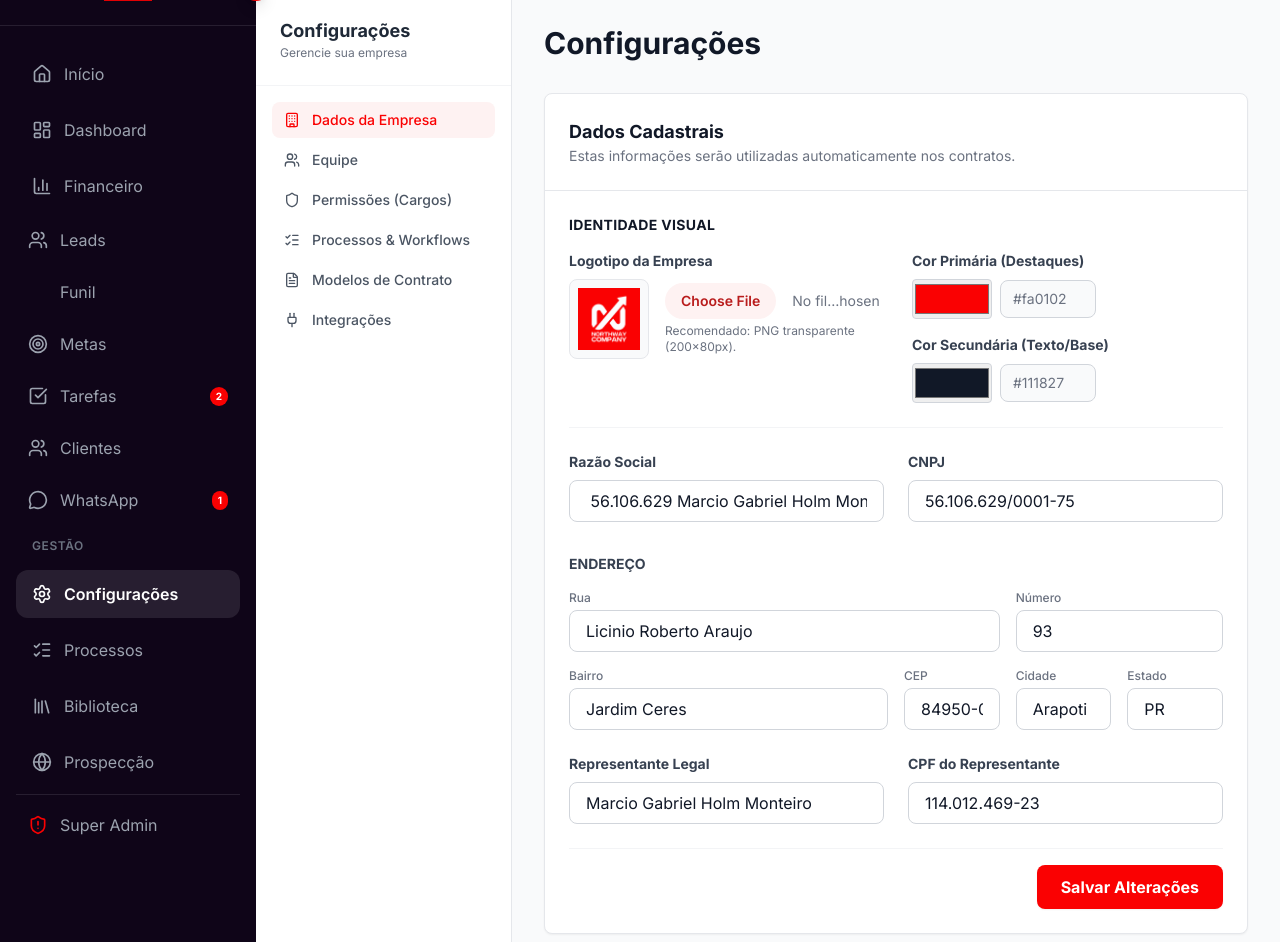
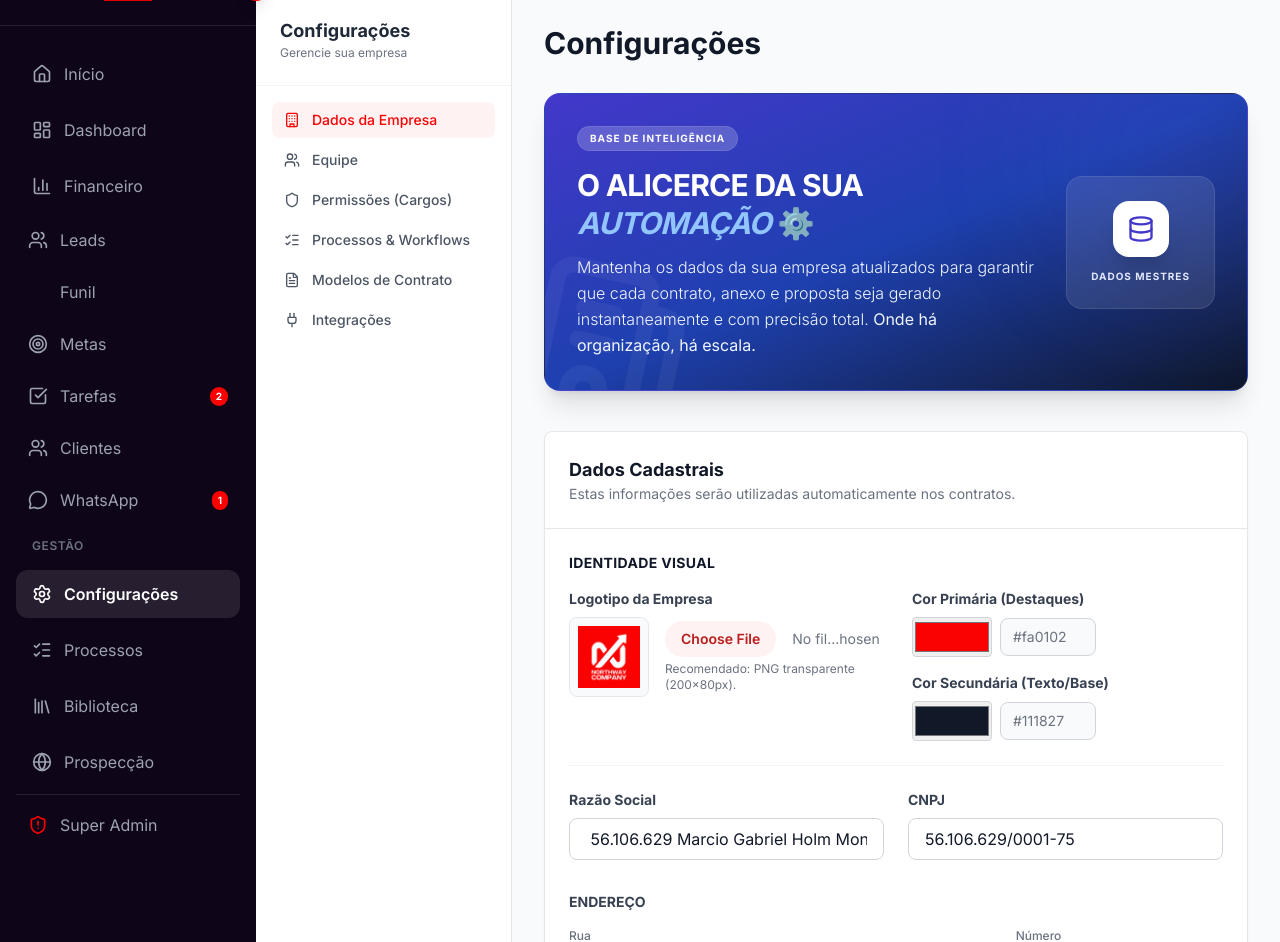
Before and after one commit to marcioholm/NorthWay-2.0, a Flask app: page /settings/company in a window 1280 px wide. Shown: the part 112-1054 px from the top of the page. Run offline with Flask 3, Linux system fonts and the light colour scheme; a user stored in the database is signed in; data comes from the database, SQL or seed files in the repository; some libraries are stand-ins or nearby versions.

Commit message:
feat: add company data automation banner to settings

```diff
--- a/northway_crm/templates/company_settings.html
+++ b/northway_crm/templates/company_settings.html
@@ -3,6 +3,42 @@
 {% block settings_content %}
 <div class="max-w-4xl mx-auto">
     <h1 class="text-3xl font-bold text-gray-900 mb-8">Configurações</h1>
+
+    <!-- Company Data Automation Banner -->
+    <div
+        class="mb-10 relative overflow-hidden rounded-2xl bg-gradient-to-br from-indigo-700 via-blue-800 to-slate-900 p-8 text-white shadow-xl border border-indigo-500/20">
+        <div class="relative z-10 flex flex-col md:flex-row md:items-center justify-between gap-8">
+            <div class="max-w-2xl">
+                <div class="flex items-center gap-2 mb-4">
+                    <span
+                        class="bg-white/20 backdrop-blur-sm text-[10px] font-bold px-3 py-1 rounded-full uppercase tracking-widest text-white border border-white/10">Base
+                        de Inteligência</span>
+                </div>
+                <h2 class="text-3xl font-black mb-3 leading-tight tracking-tight uppercase">O Alicerce da sua <br><span
+                        class="text-blue-300 italic">Automação</span> ⚙️</h2>
+                <p class="text-base text-blue-50 leading-relaxed font-light">
+                    Mantenha os dados da sua empresa atualizados para garantir que cada contrato, anexo e proposta seja
+                    gerado instantaneamente e com precisão total.
+                    <strong>Onde há organização, há escala.</strong>
+                </p>
+            </div>
+            <div class="flex-shrink-0">
+                <div
+                    class="bg-white/10 backdrop-blur-md p-6 rounded-2xl border border-white/10 flex flex-col items-center text-center">
+                    <div
+                        class="w-14 h-14 bg-white text-indigo-700 rounded-2xl flex items-center justify-center mb-3 shadow-xl">
+                        <i data-lucide="database" class="w-7 h-7"></i>
+                    </div>
+                    <span class="text-[10px] font-black text-indigo-100 uppercase tracking-widest">Dados Mestres</span>
+                </div>
+            </div>
+        </div>
+        <!-- Abstract Decoration -->
+        <div class="absolute -right-16 -top-16 w-64 h-64 bg-indigo-500/10 rounded-full blur-3xl"></div>
+        <div class="absolute -left-12 -bottom-12 opacity-5 transform rotate-12">
+            <i data-lucide="building-2" class="w-48 h-48 text-white"></i>
+        </div>
+    </div>
 
     <div class="bg-white rounded-lg shadow-sm border border-gray-200">
         <div class="p-6 border-b border-gray-200">
```
